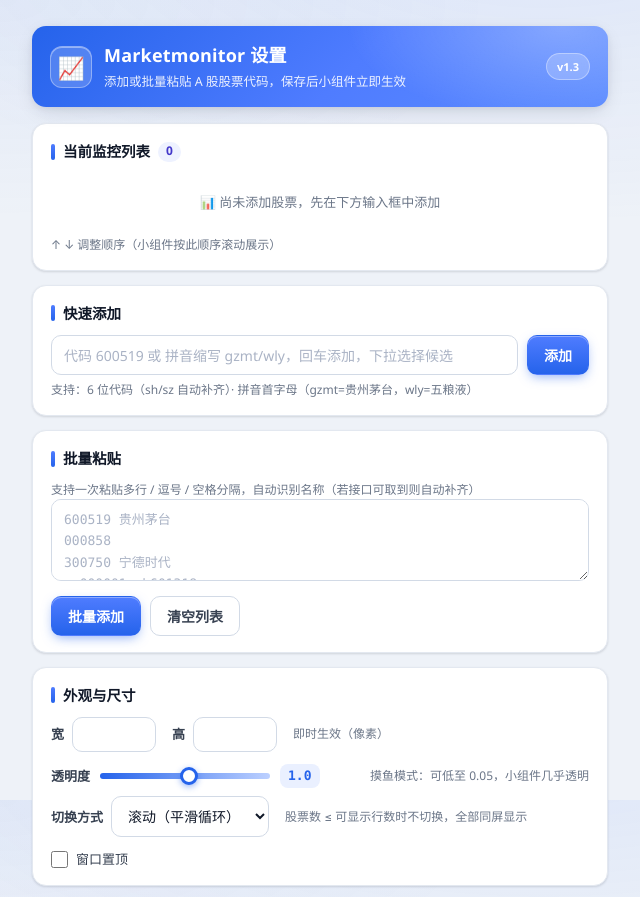
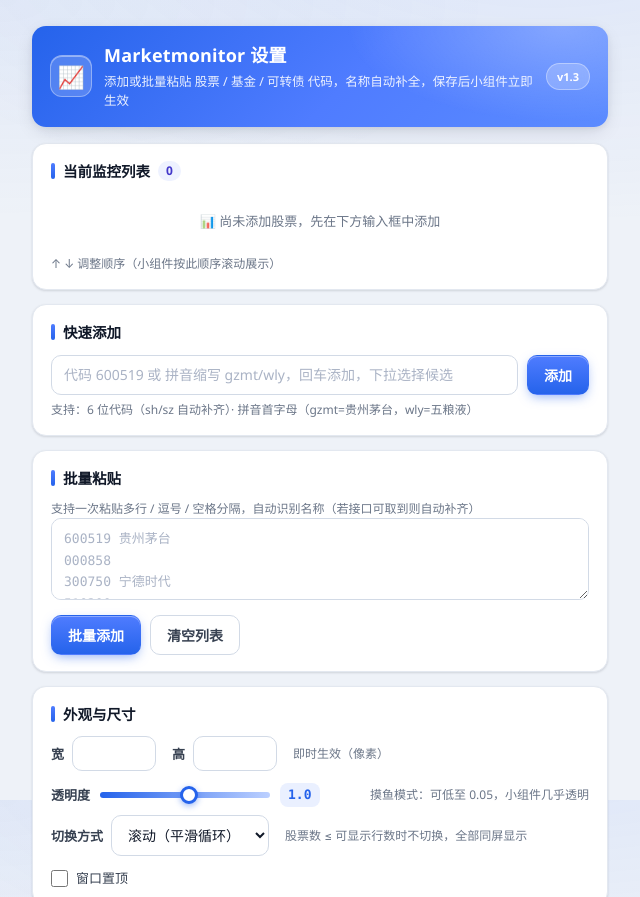
Before and after one commit to yohoky/marketmonitor, an Electron app: page renderer/settings.html in a window 640 px wide. Shown: the top 897 px of the page. Drawn offline with Linux system fonts and the light colour scheme; no server answers.

Commit message:
feat: 支持基金/可转债代码 + 监控列表名称自动补全 (v1.4.0)

```diff
--- a/renderer/settings.html
+++ b/renderer/settings.html
@@ -11,7 +11,7 @@
       <span class="logo" data-page-node-id="7ZOlTBYM0Fk5BP1B7nwIYQ">📈</span>
       <div class="head-text" data-page-node-id="N9Sam92E5BN2Ppk4qCrpn6">
         <h1 data-page-node-id="Ui95GPQOlEMDTA1OLNyyxR">Marketmonitor 设置</h1>
-        <p class="sub" data-page-node-id="E5MwrA2zFVXQyABJCG7Jle">添加或批量粘贴 A 股股票代码，保存后小组件立即生效</p>
+        <p class="sub">添加或批量粘贴 股票 / 基金 / 可转债 代码，名称自动补全，保存后小组件立即生效</p>
       </div>
       <span class="ver" data-page-node-id="eoNFQWZuFvU6k6DCqusIQR">v1.3</span>
     </header>
@@ -36,7 +36,7 @@
     <section class="card" data-page-node-id="mO34aZCtAJnvimgwkvll6A">
       <div class="card-title" data-page-node-id="hvaF3SN3vgnp2bSZOjxIXq"><span class="bar" data-page-node-id="wrSg8ezh1RKYhNDZwIHEsl"></span>批量粘贴</div>
       <div class="card-desc" data-page-node-id="behQGDxOc61VLVZvTrukEb">支持一次粘贴多行 / 逗号 / 空格分隔，自动识别名称（若接口可取到则自动补齐）</div>
-      <textarea id="bulk-input" placeholder="600519 贵州茅台&#10;000858&#10;300750 宁德时代&#10;sz000001,sh601318"></textarea>
+      <textarea id="bulk-input" placeholder="600519 贵州茅台&#10;000858&#10;300750 宁德时代&#10;510300&#10;159915&#10;128050&#10;sz000001,sh601318"></textarea>
       <div class="row-ctrl" data-page-node-id="5zb07mjo915bOd5KJGhV3z">
         <button id="bulk-add" class="btn primary" data-page-node-id="QhrscouOlkDsWrHmL9AtYA">批量添加</button>
         <button id="clear-btn" class="btn ghost" data-page-node-id="gYdxjjWjnXVhgYAjrC3FI9">清空列表</button>
```
